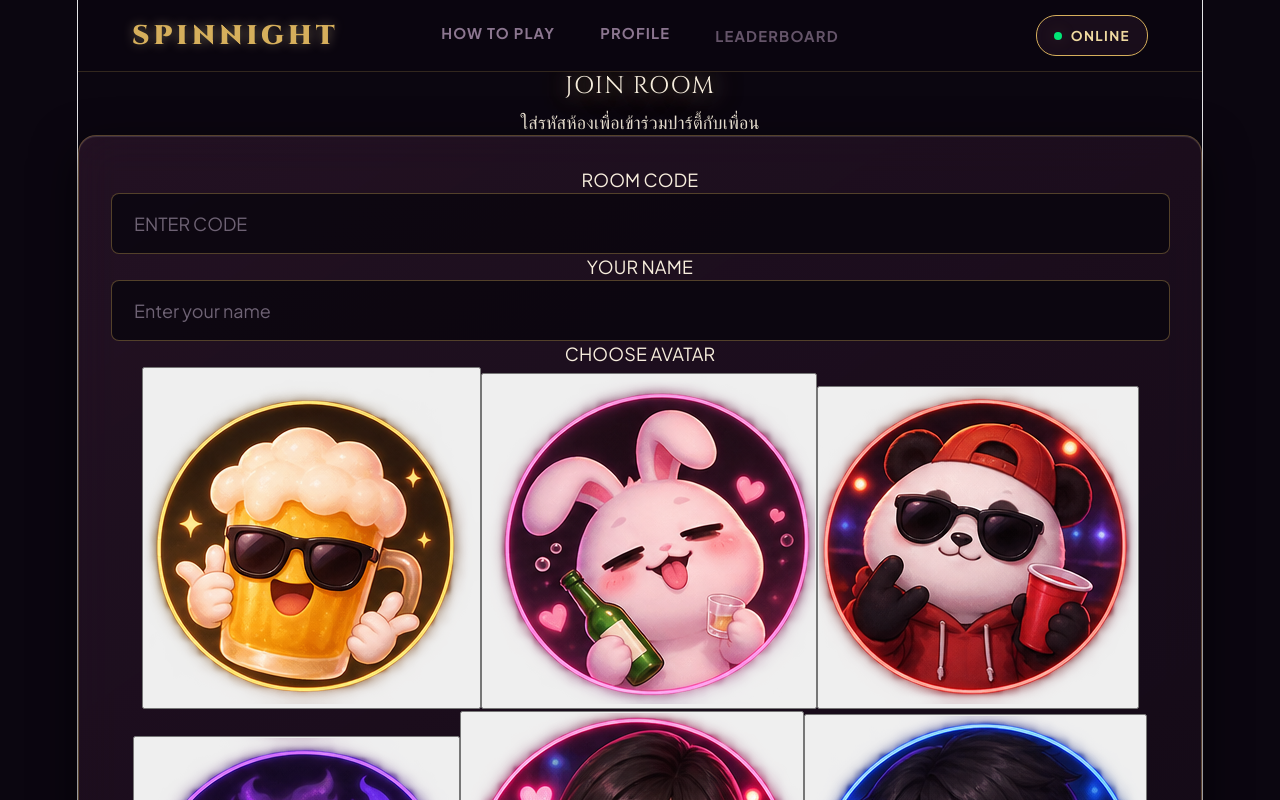
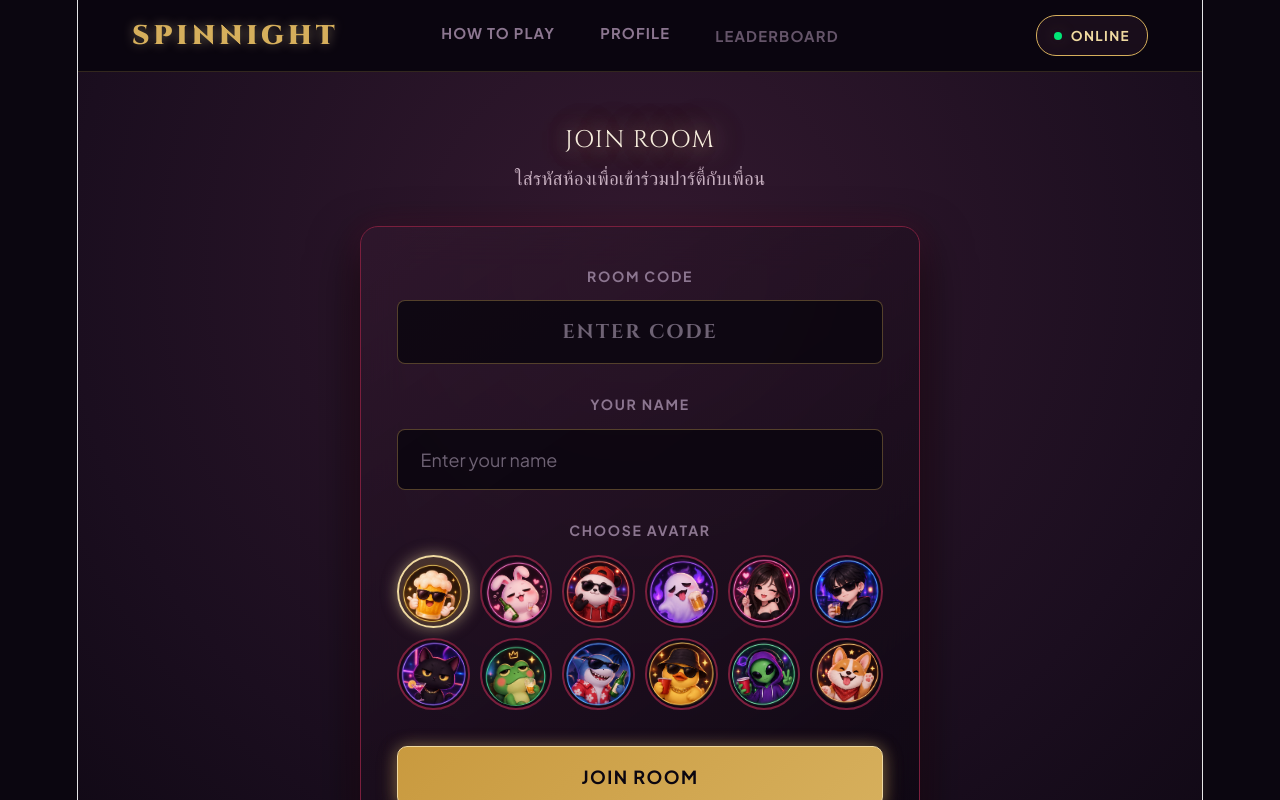
Before and after one commit to 44094Tonkla/Spinnight-V2, a React (Vite) app: page /join-room in a window 1280 px wide. Shown: the top 800 px of the page. Built offline with nearby package versions, Linux system fonts and the light colour scheme; no server answers.

Commit message:
Update global.css

```diff
--- a/src/styles/global.css
+++ b/src/styles/global.css
@@ -540,3 +540,217 @@ h1, h2, h3, .heading-serif {
     grid-template-columns: 1fr !important;
   }
 }
+
+/* Join Room responsive layout */
+.join-room-page {
+  width: 100%;
+  max-width: 100%;
+  min-width: 0;
+  min-height: 100vh;
+  box-sizing: border-box;
+  padding: 3rem 1rem 5rem;
+  display: flex;
+  flex-direction: column;
+  align-items: center;
+  background: radial-gradient(
+    circle at 50% 20%,
+    #33192F 0%,
+    #1B0E1F 60%,
+    #0B0610 100%
+  );
+  color: var(--text-main);
+  overflow-x: clip;
+}
+
+.join-room-title {
+  max-width: 100%;
+  margin-bottom: 0.5rem;
+  text-align: center;
+  overflow-wrap: anywhere;
+}
+
+.join-room-description {
+  width: 100%;
+  max-width: 560px;
+  margin-bottom: 2rem;
+  padding: 0 0.25rem;
+  color: var(--text-secondary);
+  font-size: 1.05rem;
+  text-align: center;
+  overflow-wrap: anywhere;
+}
+
+.join-room-form {
+  width: 100%;
+  max-width: 560px;
+  min-width: 0;
+  box-sizing: border-box;
+  padding: 2rem;
+  border: 1px solid var(--burgundy);
+  border-radius: 18px;
+  box-shadow:
+    0 20px 50px rgba(0, 0, 0, 0.7),
+    0 0 30px rgba(122, 31, 61, 0.25);
+}
+
+.join-room-field {
+  width: 100%;
+  min-width: 0;
+  margin-bottom: 1.5rem;
+}
+
+.join-room-label {
+  display: block;
+  margin-bottom: 0.65rem;
+  color: var(--text-muted);
+  font-size: 0.78rem;
+  font-weight: 700;
+  letter-spacing: 0.12em;
+}
+
+.join-room-input {
+  display: block;
+  width: 100%;
+  max-width: 100%;
+  min-width: 0;
+  box-sizing: border-box;
+}
+
+.join-room-code {
+  text-transform: uppercase;
+  letter-spacing: 0.1em;
+  font-family: var(--font-serif);
+  font-size: 1.1rem;
+  text-align: center;
+  font-weight: 700;
+  color: var(--gold-bright);
+}
+
+.join-room-avatar-section {
+  width: 100%;
+  min-width: 0;
+  margin-bottom: 2rem;
+}
+
+.join-room-avatar-grid {
+  width: 100%;
+  max-width: 100%;
+  min-width: 0;
+  display: grid;
+  grid-template-columns: repeat(6, minmax(0, 1fr));
+  gap: 10px;
+}
+
+.join-room-avatar {
+  appearance: none;
+  display: block;
+  width: 100%;
+  min-width: 0;
+  max-width: 100%;
+  aspect-ratio: 1 / 1;
+  padding: 2px;
+  border: 2px solid var(--burgundy);
+  border-radius: 50%;
+  background: rgba(11, 6, 16, 0.5);
+  overflow: hidden;
+  cursor: pointer;
+  box-sizing: border-box;
+  transition: border-color 0.2s ease, box-shadow 0.2s ease;
+}
+
+.join-room-avatar.selected {
+  border-color: var(--gold-bright);
+  background: rgba(214, 175, 92, 0.2);
+  box-shadow: 0 0 15px rgba(239, 217, 160, 0.5);
+}
+
+.join-room-avatar img {
+  display: block;
+  width: 100%;
+  height: 100%;
+  max-width: 100%;
+  border-radius: 50%;
+  object-fit: cover;
+}
+
+.join-room-submit {
+  display: flex;
+  width: 100%;
+  max-width: 100%;
+  min-width: 0;
+  box-sizing: border-box;
+  padding: 1rem;
+  font-size: 1rem;
+}
+
+.join-room-error {
+  width: 100%;
+  min-width: 0;
+  box-sizing: border-box;
+  padding: 0.85rem 1rem;
+  margin-bottom: 1.5rem;
+  background: rgba(230, 57, 70, 0.15);
+  border: 1px solid var(--pressure-red);
+  color: #FF6B6B;
+  border-radius: 8px;
+  font-size: 0.9rem;
+  text-align: center;
+  overflow-wrap: anywhere;
+}
+
+.join-room-help {
+  margin-top: 1.25rem;
+  color: var(--text-very-muted);
+  font-size: 0.8rem;
+  text-align: center;
+  overflow-wrap: anywhere;
+}
+
+.join-room-back {
+  margin-top: 1rem;
+  text-align: center;
+}
+
+.join-room-back a {
+  color: var(--text-very-muted);
+  font-size: 0.85rem;
+  text-decoration: none;
+}
+
+@media (max-width: 768px) {
+  .join-room-page {
+    padding: 2.5rem 1rem 3rem;
+  }
+
+  .join-room-form {
+    padding: 1.25rem 1rem !important;
+  }
+
+  .join-room-avatar-grid {
+    grid-template-columns: repeat(4, minmax(0, 1fr));
+    gap: 10px;
+  }
+}
+
+@media (max-width: 360px) {
+  .join-room-page {
+    padding: 2rem 0.75rem;
+  }
+
+  .join-room-form {
+    padding: 1rem 0.75rem !important;
+  }
+
+  .join-room-description {
+    font-size: 0.9rem;
+  }
+
+  .join-room-avatar-grid {
+    gap: 7px;
+  }
+
+  .join-room-code {
+    font-size: 1rem;
+    letter-spacing: 0.06em;
+  }
+}
```
